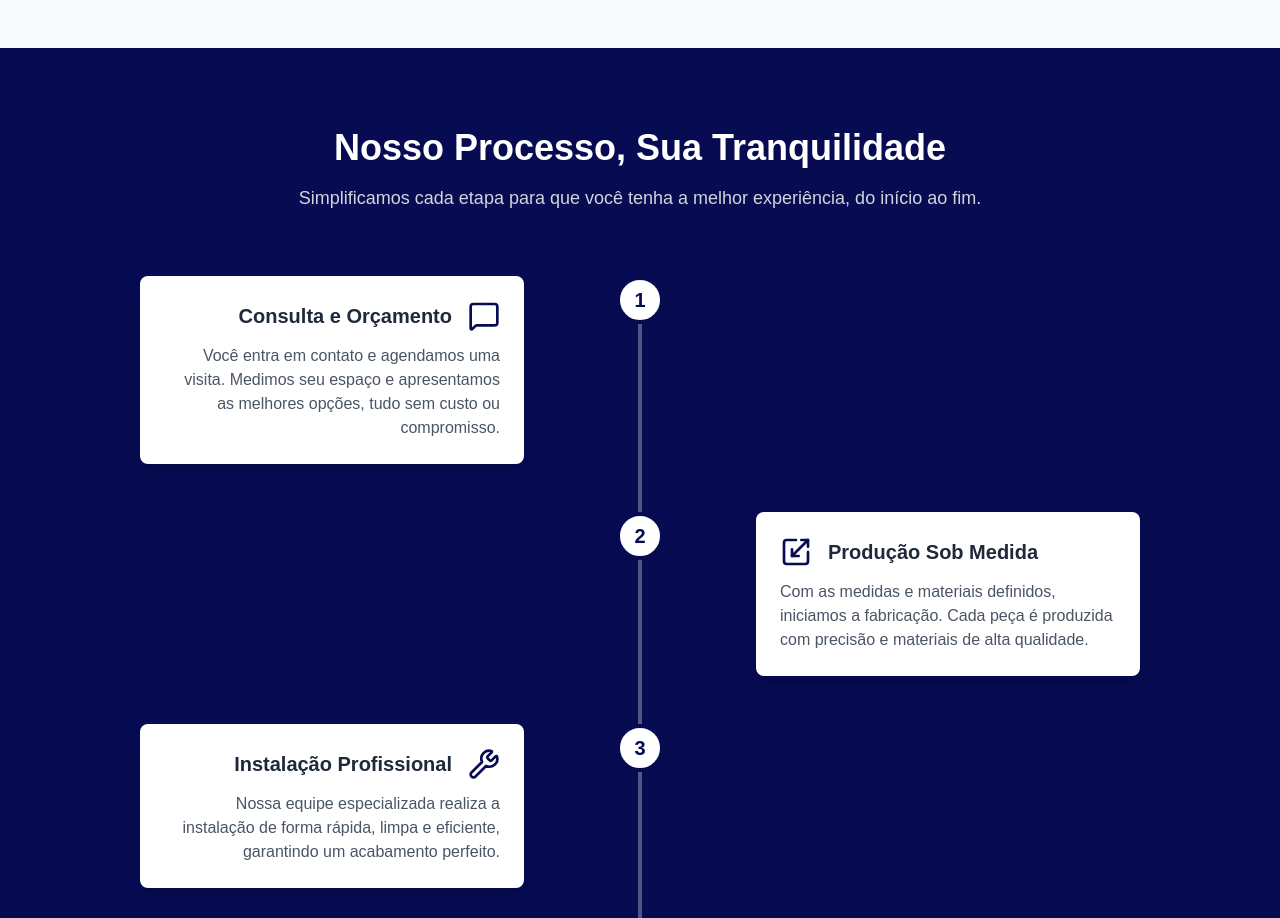
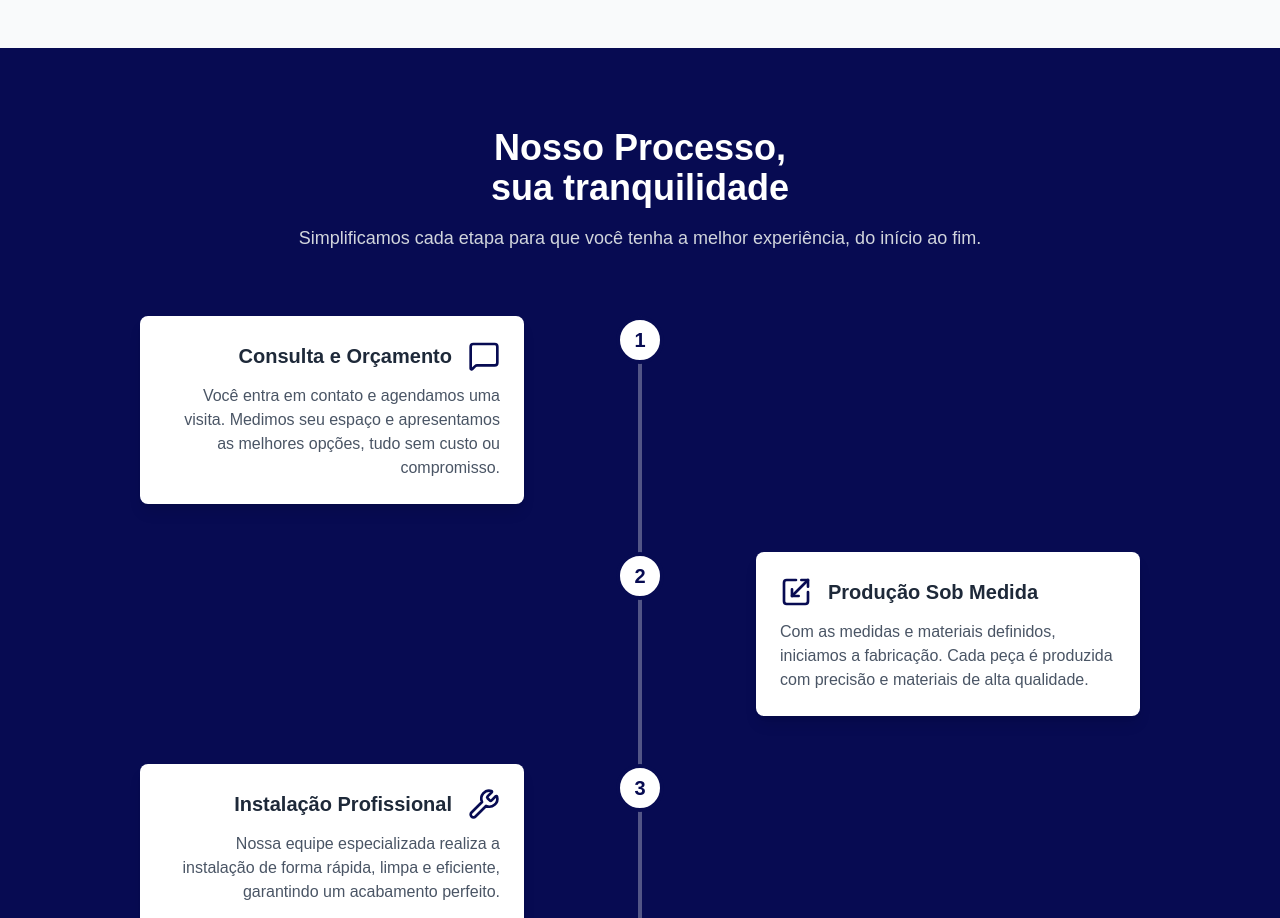
Before and after one commit to leonardofrizzi/website-alldecor, a Next.js app: page / in a window 1280 px wide. Shown: the part 1460-2378 px from the top of the page. Built offline with nearby package versions, Linux system fonts and the light colour scheme.

Commit message:
fix: h2 text

```diff
--- a/app/components/HowItWorksSection.jsx
+++ b/app/components/HowItWorksSection.jsx
@@ -43,7 +43,7 @@ export default function HowItWorksSection() {
   return (
     <section className="bg-[#070b52] py-20 px-6 text-white">
       <div className="container mx-auto text-center">
-        <h2 className="text-4xl font-bold mb-4">Nosso Processo, Sua Tranquilidade</h2>
+        <h2 className="text-4xl font-bold mb-4">Nosso Processo,<br></br> sua tranquilidade</h2>
         <p className="text-lg text-gray-300 mb-16 max-w-3xl mx-auto">
           Simplificamos cada etapa para que você tenha a melhor experiência, do início ao fim.
         </p>
```
